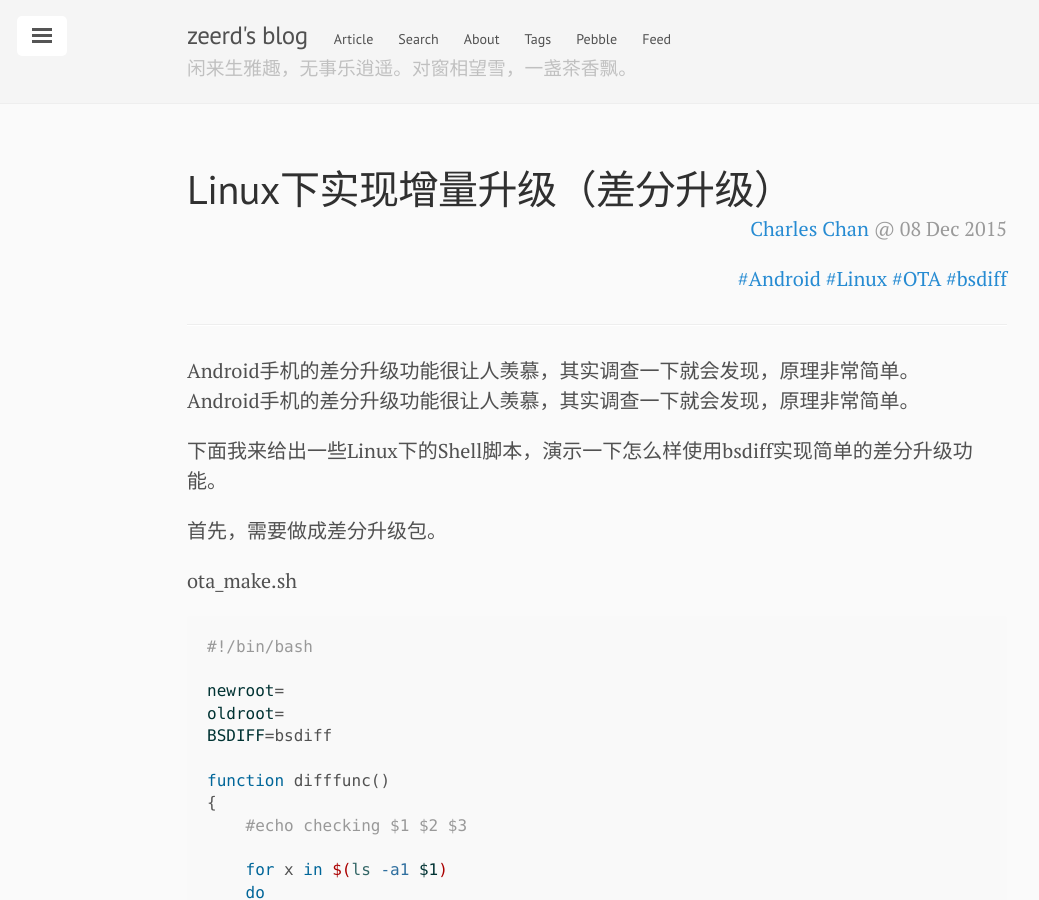
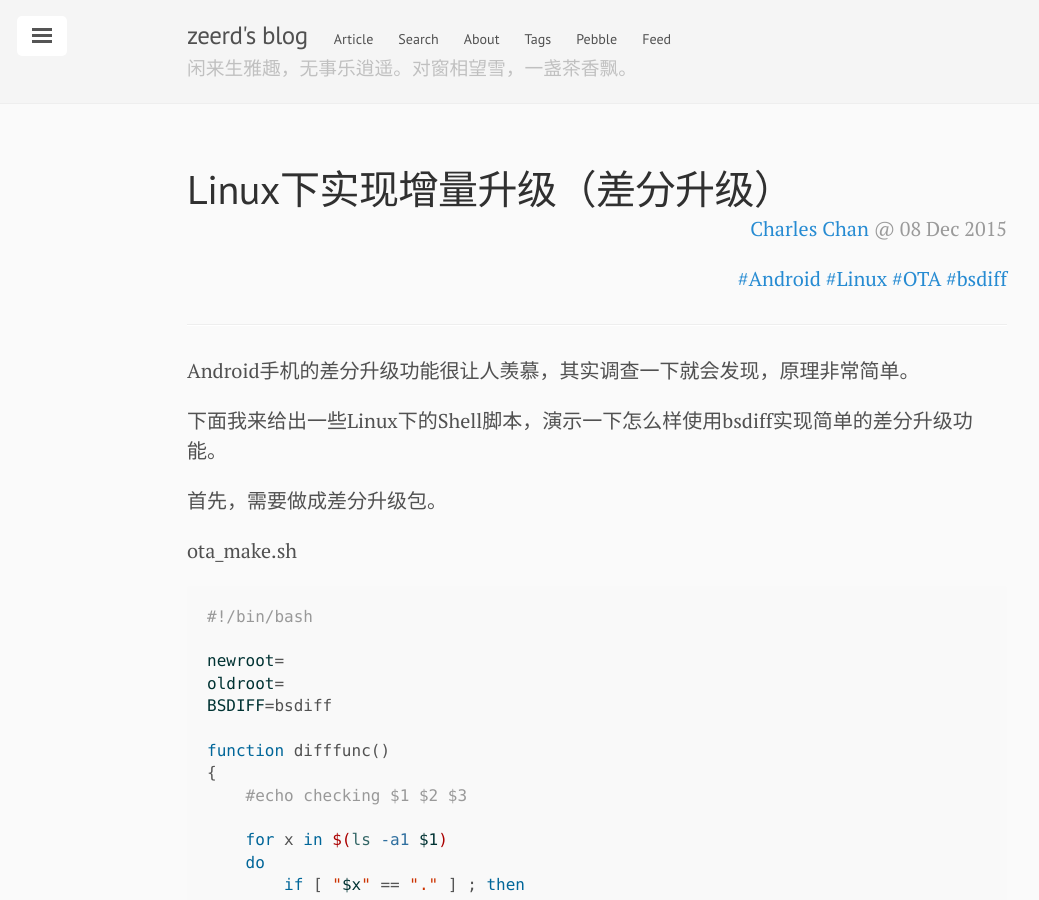
Before and after one commit to zeerd/zeerd.github.io, a Jekyll site: the page built from _posts/2015-12-08-android-linux-ota.md, in a window 1280 px wide and 900 px high. Shown: the whole window, without its empty margins (43-1082 px from the left). Built offline with Jekyll 4.4.1, drawn with Linux system fonts in a browser that asks for light colours; comment, search, counter and statistics services are not loaded.

Commit message:
Update 2015-12-08-android-linux-ota.md

```diff
--- a/_posts/2015-12-08-android-linux-ota.md
+++ b/_posts/2015-12-08-android-linux-ota.md
@@ -3,12 +3,10 @@ layout: post
 title: Linux下实现增量升级（差分升级）
 tag: [Android,Linux,OTA,bsdiff]
 ---
-Android手机的差分升级功能很让人羡慕，其实调查一下就会发现，原理非常简单。<br>
+Android手机的差分升级功能很让人羡慕，其实调查一下就会发现，原理非常简单。
 <!--break-->
-Android手机的差分升级功能很让人羡慕，其实调查一下就会发现，原理非常简单。
 
 下面我来给出一些Linux下的Shell脚本，演示一下怎么样使用bsdiff实现简单的差分升级功能。
-
 
 
 首先，需要做成差分升级包。
```
